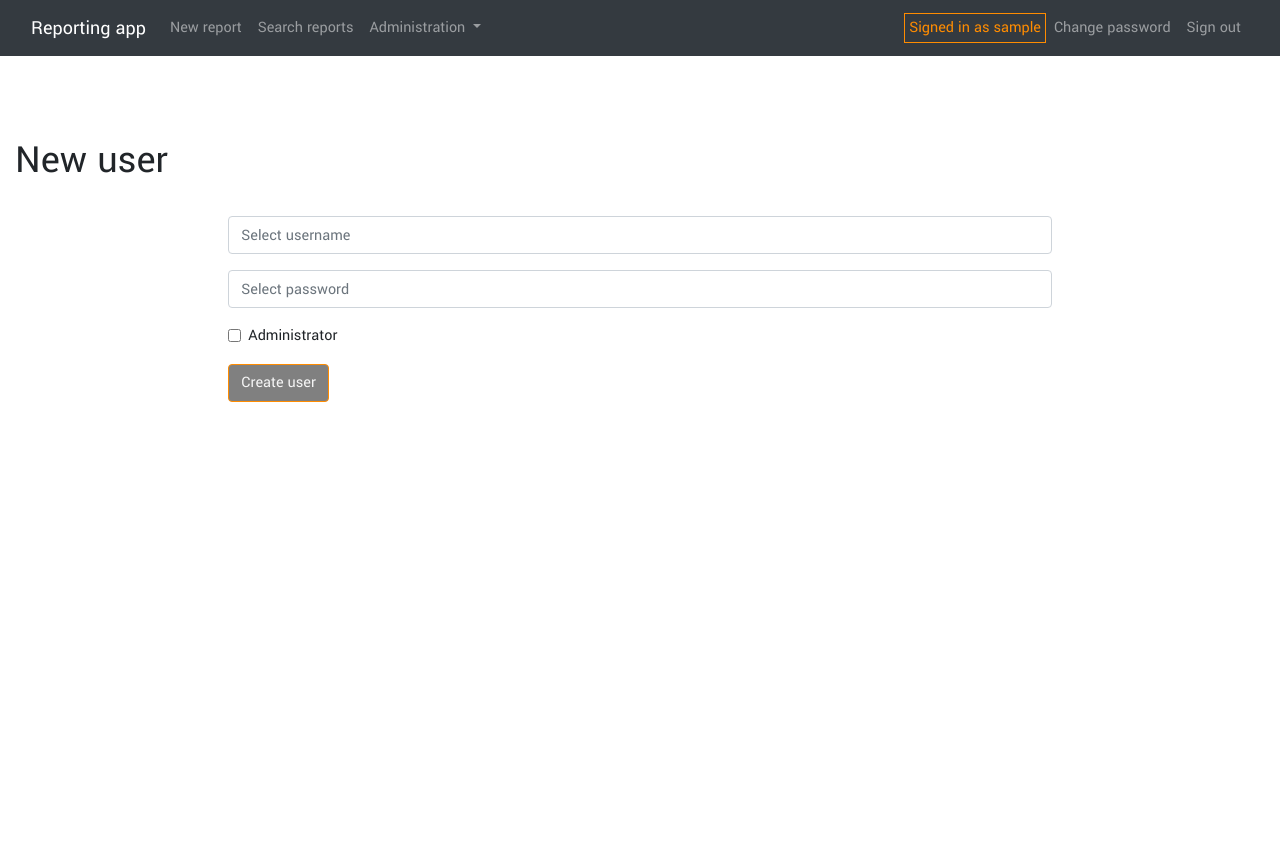
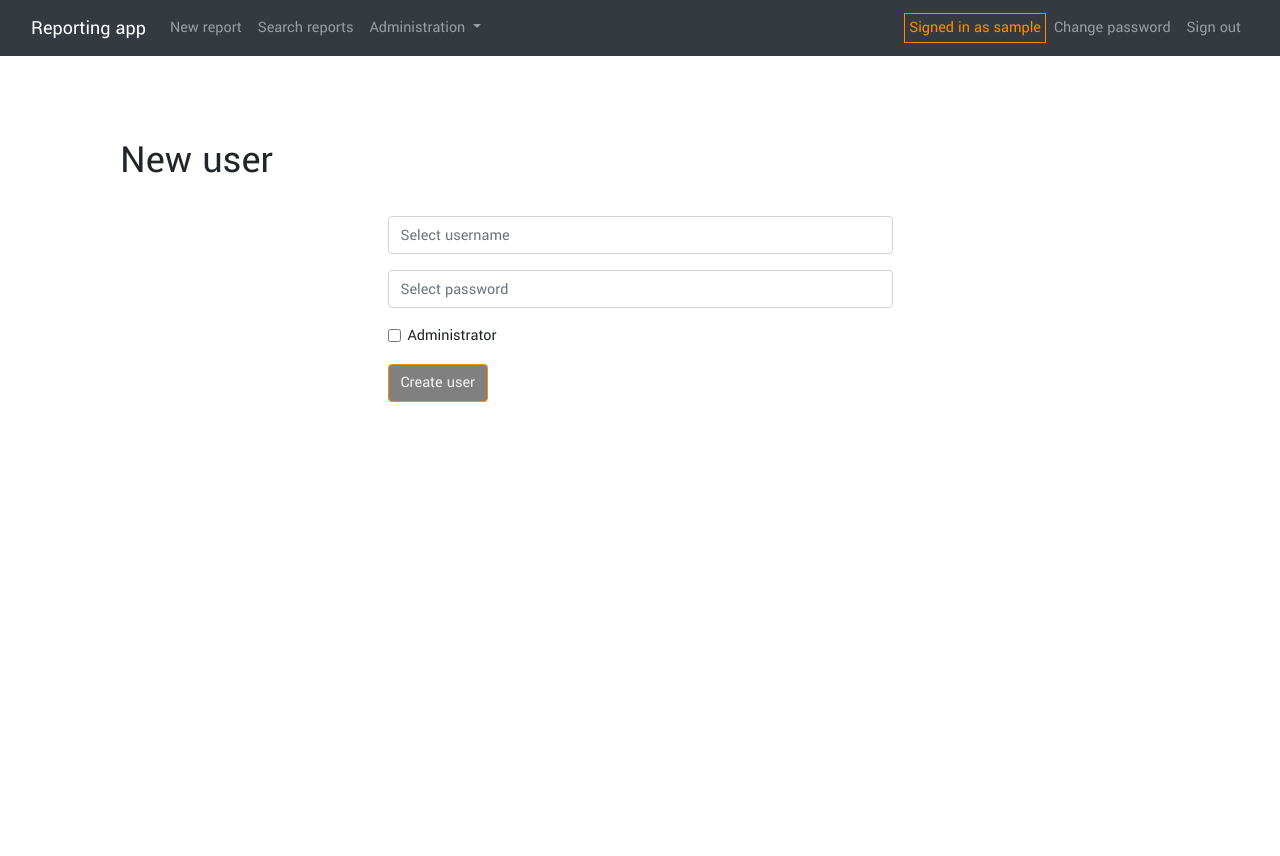
Before and after one commit to mmoila/tsoha-reports, a Flask app: page /user in a window 1280 px wide. Before the commit the page ends 402 px from the top, so only its background shows below. Run offline with Flask 2, Linux system fonts and the light colour scheme; the visitor is signed in with stand-in values (Sample User, id 1).

Commit message:
Add notifications to front page and minor styling improvements

```diff
--- a/routes.py
+++ b/routes.py
@@ -7,6 +7,7 @@ import users
 import reports
 import secrets
 import locations
+import messages
 
 @app.route("/")
 def index():
@@ -15,7 +16,8 @@ def index():
         session["no_admins"] = True
         session["csrf_token"] = secrets.token_hex(16)
         return render_template("new-user.html")
-    return render_template("index.html", title=title)
+    notes = messages.get_all()
+    return render_template("index.html", title=title, notes=notes)
 
 @app.route("/login",methods=["POST"])
 def login():
--- a/static/styles.css
+++ b/static/styles.css
@@ -1,5 +1,6 @@
 body {
   font-family: 'Yantramanav', sans-serif;
+  height: 100vh;
 }
 
 .user-status {
@@ -38,8 +39,9 @@ body {
 }
 
 .main-content {
-  max-width: 80em;
-  margin-top: 10vh;
+  max-width: 70em;
+  padding: 10vh 5vh 0 5vh;
+  height: 100%;
 }
 
 .user-actions {
@@ -63,3 +65,7 @@ body {
   box-shadow: inset 1px 1px 1px darkorange, 1px 1px 1px darkorange;
   border:1px solid #ccc;
 }
+
+.message {
+  font-size: 1.2rem;
+}
--- a/templates/new-user.html
+++ b/templates/new-user.html
@@ -26,7 +26,7 @@
         </div>
       </div>
       <div class="row justify-content-center">
-        <div class="col-8">
+        <div class="col-6">
           <form action="/user" method="POST">
             <div class="form-group">
               <input class="form-control" type="text" name="username" placeholder="Select username">
```
Also changed, not shown: messages.py (added, +12 -0 lines), schema.sql (+7 -0 lines), templates/index.html (+20 -1 lines).
